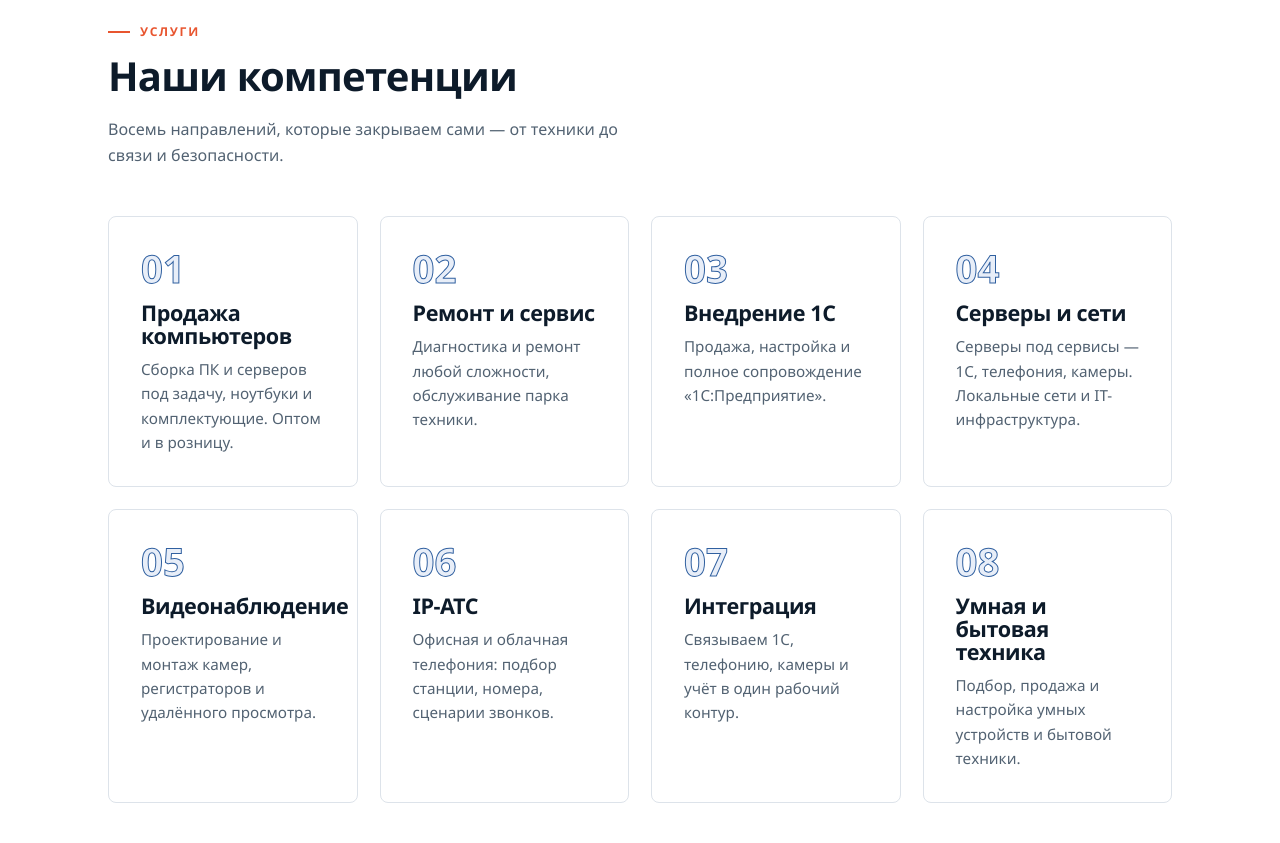
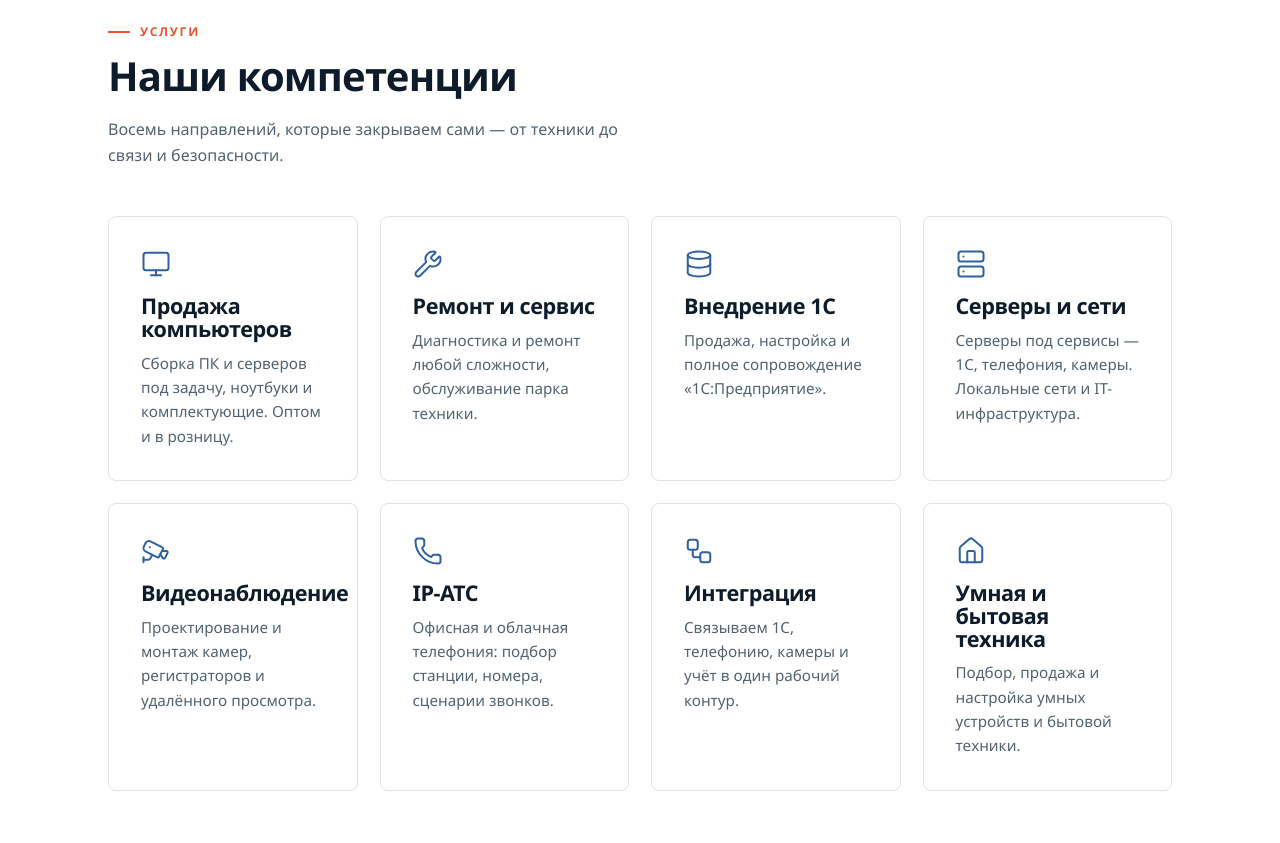
Before and after one commit to 160ru/ivu-site, a PHP site: page / in a window 1280 px wide. Shown: the part 1033-1876 px from the top of the page. Run offline with PHP 8.4, Linux system fonts and the light colour scheme.

Commit message:
Иконки вместо номеров в карточках услуг (Lucide, inline SVG)

```diff
--- a/assets/style.css
+++ b/assets/style.css
@@ -1040,3 +1040,13 @@ p:last-child { margin-bottom: 0; }
   color: var(--ink-soft);
   max-width: 44ch;
 }
+/* Иконки услуг вместо номеров */
+.service__icon {
+  display: block;
+  width: 30px;
+  height: 30px;
+  margin-bottom: 16px;
+  color: var(--blue);
+  stroke: currentColor;
+  fill: none;
+}
--- a/index.html
+++ b/index.html
@@ -164,42 +164,144 @@
 
         <div class="cards cards--8">
           <article class="card">
-            <span class="card-icon" aria-hidden="true">01</span>
+            <svg
+  class="service__icon" aria-hidden="true" focusable="false"
+  xmlns="http://www.w3.org/2000/svg"
+  viewBox="0 0 24 24"
+  fill="none"
+  stroke="currentColor"
+  stroke-width="1.6"
+  stroke-linecap="round"
+  stroke-linejoin="round"
+>
+  <rect width="20" height="14" x="2" y="3" rx="2" />
+  <line x1="8" x2="16" y1="21" y2="21" />
+  <line x1="12" x2="12" y1="17" y2="21" />
+</svg>
             <h3>Продажа компьютеров</h3>
             <p>Сборка ПК и серверов под задачу, ноутбуки и комплектующие. Оптом и в розницу.</p>
           </article>
           <article class="card">
-            <span class="card-icon" aria-hidden="true">02</span>
+            <svg
+  class="service__icon" aria-hidden="true" focusable="false"
+  xmlns="http://www.w3.org/2000/svg"
+  viewBox="0 0 24 24"
+  fill="none"
+  stroke="currentColor"
+  stroke-width="1.6"
+  stroke-linecap="round"
+  stroke-linejoin="round"
+>
+  <path d="M14.7 6.3a1 1 0 0 0 0 1.4l1.6 1.6a1 1 0 0 0 1.4 0l3.106-3.105c.32-.322.863-.22.983.218a6 6 0 0 1-8.259 7.057l-7.91 7.91a1 1 0 0 1-2.999-3l7.91-7.91a6 6 0 0 1 7.057-8.259c.438.12.54.662.219.984z" />
+</svg>
             <h3>Ремонт и сервис</h3>
             <p>Диагностика и ремонт любой сложности, обслуживание парка техники.</p>
           </article>
           <article class="card">
-            <span class="card-icon" aria-hidden="true">03</span>
+            <svg
+  class="service__icon" aria-hidden="true" focusable="false"
+  xmlns="http://www.w3.org/2000/svg"
+  viewBox="0 0 24 24"
+  fill="none"
+  stroke="currentColor"
+  stroke-width="1.6"
+  stroke-linecap="round"
+  stroke-linejoin="round"
+>
+  <ellipse cx="12" cy="5" rx="9" ry="3" />
+  <path d="M3 5V19A9 3 0 0 0 21 19V5" />
+  <path d="M3 12A9 3 0 0 0 21 12" />
+</svg>
             <h3>Внедрение 1С</h3>
             <p>Продажа, настройка и полное сопровождение «1С:Предприятие».</p>
           </article>
           <article class="card">
-            <span class="card-icon" aria-hidden="true">04</span>
+            <svg
+  class="service__icon" aria-hidden="true" focusable="false"
+  xmlns="http://www.w3.org/2000/svg"
+  viewBox="0 0 24 24"
+  fill="none"
+  stroke="currentColor"
+  stroke-width="1.6"
+  stroke-linecap="round"
+  stroke-linejoin="round"
+>
+  <rect width="20" height="8" x="2" y="2" rx="2" ry="2" />
+  <rect width="20" height="8" x="2" y="14" rx="2" ry="2" />
+  <line x1="6" x2="6.01" y1="6" y2="6" />
+  <line x1="6" x2="6.01" y1="18" y2="18" />
+</svg>
             <h3>Серверы и сети</h3>
             <p>Серверы под сервисы — 1С, телефония, камеры. Локальные сети и IT-инфраструктура.</p>
           </article>
           <article class="card">
-            <span class="card-icon" aria-hidden="true">05</span>
+            <svg
+  class="service__icon" aria-hidden="true" focusable="false"
+  xmlns="http://www.w3.org/2000/svg"
+  viewBox="0 0 24 24"
+  fill="none"
+  stroke="currentColor"
+  stroke-width="1.6"
+  stroke-linecap="round"
+  stroke-linejoin="round"
+>
+  <path d="M16.75 12h3.632a1 1 0 0 1 .894 1.447l-2.034 4.069a1 1 0 0 1-1.708.134l-2.124-2.97" />
+  <path d="M17.106 9.053a1 1 0 0 1 .447 1.341l-3.106 6.211a1 1 0 0 1-1.342.447L3.61 12.3a2.92 2.92 0 0 1-1.3-3.91L3.69 5.6a2.92 2.92 0 0 1 3.92-1.3z" />
+  <path d="M2 19h3.76a2 2 0 0 0 1.8-1.1L9 15" />
+  <path d="M2 21v-4" />
+  <path d="M7 9h.01" />
+</svg>
             <h3>Видеонаблюдение</h3>
             <p>Проектирование и монтаж камер, регистраторов и удалённого просмотра.</p>
           </article>
           <article class="card">
-            <span class="card-icon" aria-hidden="true">06</span>
+            <svg
+  class="service__icon" aria-hidden="true" focusable="false"
+  xmlns="http://www.w3.org/2000/svg"
+  viewBox="0 0 24 24"
+  fill="none"
+  stroke="currentColor"
+  stroke-width="1.6"
+  stroke-linecap="round"
+  stroke-linejoin="round"
+>
+  <path d="M13.832 16.568a1 1 0 0 0 1.213-.303l.355-.465A2 2 0 0 1 17 15h3a2 2 0 0 1 2 2v3a2 2 0 0 1-2 2A18 18 0 0 1 2 4a2 2 0 0 1 2-2h3a2 2 0 0 1 2 2v3a2 2 0 0 1-.8 1.6l-.468.351a1 1 0 0 0-.292 1.233 14 14 0 0 0 6.392 6.384" />
+</svg>
             <h3>IP-АТС</h3>
             <p>Офисная и облачная телефония: подбор станции, номера, сценарии звонков.</p>
           </article>
           <article class="card">
-            <span class="card-icon" aria-hidden="true">07</span>
+            <svg
+  class="service__icon" aria-hidden="true" focusable="false"
+  xmlns="http://www.w3.org/2000/svg"
+  viewBox="0 0 24 24"
+  fill="none"
+  stroke="currentColor"
+  stroke-width="1.6"
+  stroke-linecap="round"
+  stroke-linejoin="round"
+>
+  <rect width="8" height="8" x="3" y="3" rx="2" />
+  <path d="M7 11v4a2 2 0 0 0 2 2h4" />
+  <rect width="8" height="8" x="13" y="13" rx="2" />
+</svg>
             <h3>Интеграция</h3>
             <p>Связываем 1С, телефонию, камеры и учёт в один рабочий контур.</p>
           </article>
           <article class="card">
-            <span class="card-icon" aria-hidden="true">08</span>
+            <svg
+  class="service__icon" aria-hidden="true" focusable="false"
+  xmlns="http://www.w3.org/2000/svg"
+  viewBox="0 0 24 24"
+  fill="none"
+  stroke="currentColor"
+  stroke-width="1.6"
+  stroke-linecap="round"
+  stroke-linejoin="round"
+>
+  <path d="M15 21v-8a1 1 0 0 0-1-1h-4a1 1 0 0 0-1 1v8" />
+  <path d="M3 10a2 2 0 0 1 .709-1.528l7-6a2 2 0 0 1 2.582 0l7 6A2 2 0 0 1 21 10v9a2 2 0 0 1-2 2H5a2 2 0 0 1-2-2z" />
+</svg>
             <h3>Умная и бытовая техника</h3>
             <p>Подбор, продажа и настройка умных устройств и бытовой техники.</p>
           </article>
```
Also changed, not shown: README.md, assets/icons/service-01-monitor.svg (added), assets/icons/service-02-wrench.svg (added), assets/icons/service-03-database.svg (added), assets/icons/service-04-server.svg (added), assets/icons/service-05-cctv.svg (added), assets/icons/service-06-phone.svg (added), assets/icons/service-07-workflow.svg (added), assets/icons/service-08-house.svg (added), 1 other file.
